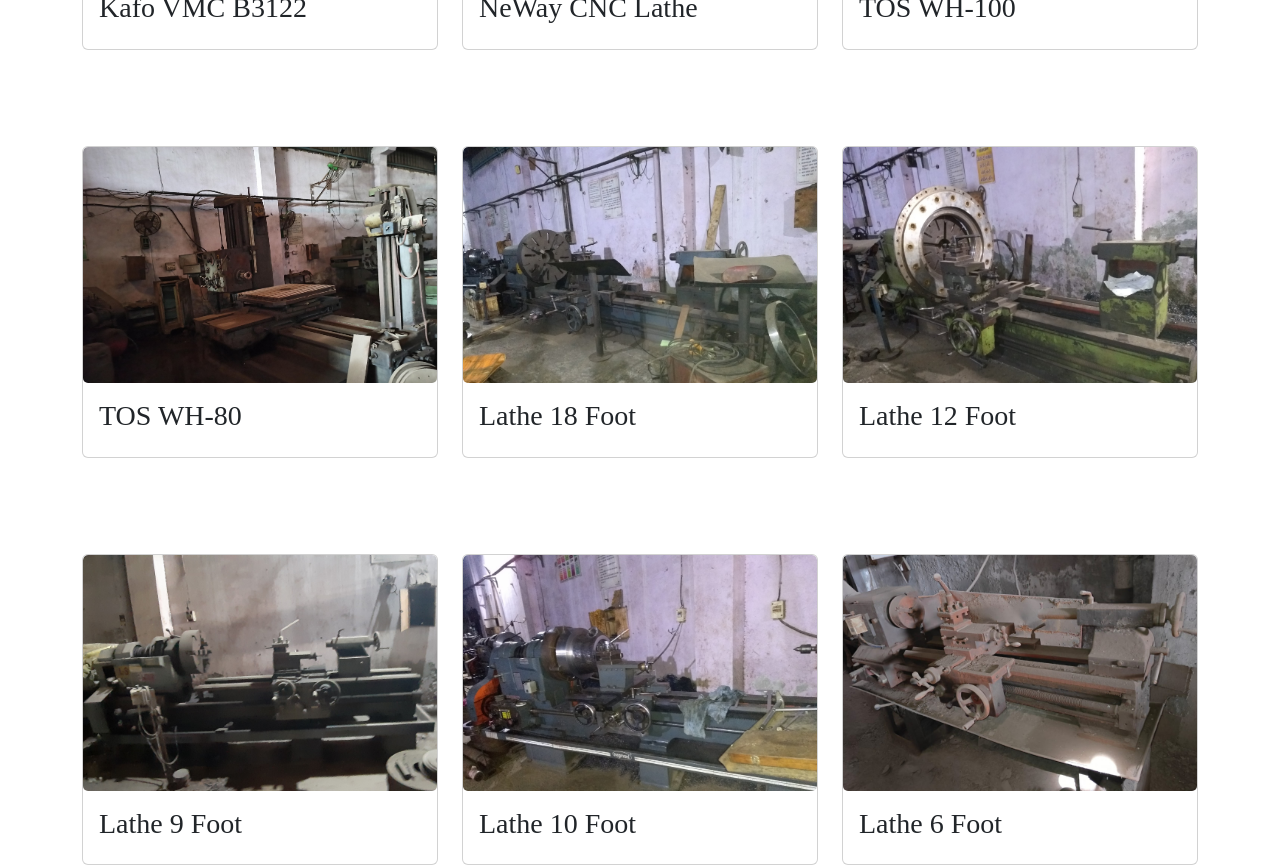
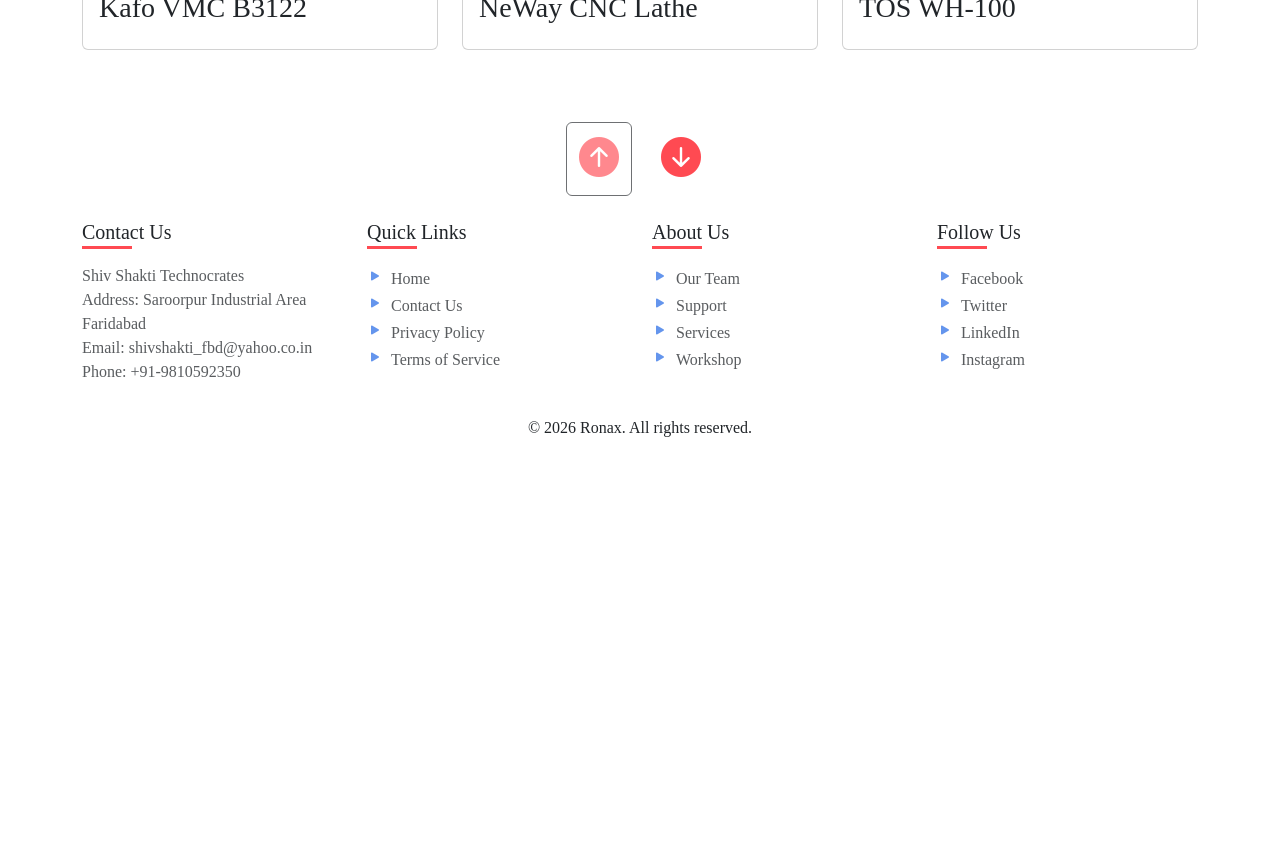
Before and after one commit to Ronax23/sst, a React (Vite) app: page /workshop in a window 1280 px wide. Shown: the part 1180-2047 px from the top of the page. After the commit the page ends 1636 px from the top, so only its background shows below. Built offline with nearby package versions, Linux system fonts and the light colour scheme; a web font is replaced by a local one.

Commit message:
added animation

```diff
--- a/package.json
+++ b/package.json
@@ -17,6 +17,7 @@
     "gsap": "^3.14.2",
     "lottie-react": "^2.4.1",
     "lottie-web": "^5.13.0",
+    "motion": "^12.29.2",
     "react": "^19.2.0",
     "react-dom": "^19.2.3",
     "react-fast-marquee": "^1.6.5",
--- a/src/Components/Workshop.jsx
+++ b/src/Components/Workshop.jsx
@@ -1,11 +1,10 @@
 import React ,{useState}from 'react'
-
-// Inside your Workshop component:
-// Trigger every time 'modal' state changes
+import { motion, AnimatePresence } from 'motion/react';
 
 function Workshop() {
   const [selectedMachine, setSelectedMachine] = useState(null)
   const [modal, setModal] = useState(false)
+  const [mover,setMover]=useState(3)
   const machines=[
     {
       name:"Kafo VMC",
@@ -85,7 +84,6 @@ function Workshop() {
   ]
   const selectedMachineHandler=(index)=>{
     setSelectedMachine(index)
-    console.log(selectedMachine)
     setModal(true)
   }
   const closeModal = () => {
@@ -93,6 +91,13 @@ function Workshop() {
     setSelectedMachine(null)
   }
 
+  const Movehandle=(step)=>{
+    setMover((prev) => {
+      if ((prev + step) < 3) return 3;
+      if ((prev + step) > machines.length) return machines.length;
+      return (prev + step);
+    });
+  }
 
   return (
     <>
@@ -121,11 +126,18 @@ function Workshop() {
 
       <section id="sec6">
         <div className="container">
-          <div className="row">
+          <motion.div
+      layout
+      className="row"
+      transition={{ duration: 0.5, ease: [0.4, 0, 0.2, 1] }}>
             <h2 className='text-center my-3'>Our Machines</h2>
-            {machines.map((machine, index) => (
-              <div className="col-lg-4 col-md-6 my-5" key={index} onClick={()=>selectedMachineHandler(machine)}>
-                <div className="card">
+            <AnimatePresence>
+            {machines.slice(0,mover).map((machine, index) => (
+              <motion.div initial={{ opacity: 0, scale: 0.8 }}
+            animate={{ opacity: 1, scale: 1 }}
+            exit={{ opacity: 0, scale: 0.8 }}
+            transition={{ duration: 0.3 }} className="col-lg-4 col-md-6 my-5" key={index} onClick={()=>selectedMachineHandler(machine)}>
+                <div className="card card-wrapper">
                   <div className="card-img">
                     <img src={machine.Image} alt={machine.name} />
                   </div>
@@ -133,15 +145,29 @@ function Workshop() {
                     <h3>{machine.Model}</h3>
                   </div>
                 </div>
-              </div>
+              </motion.div>
             ))}
-          </div>
+            </AnimatePresence>
+            <div className="d-flex text-center justify-content-center gap-3 my-4 w-100">
+              <button className='btn' disabled={mover <= 3} onClick={()=>Movehandle(-3)}><i class="bi bi-arrow-up-circle-fill"></i></button>
+            <button className='btn' disabled={mover >= machines.length} onClick={()=>Movehandle(3)}><i class="bi bi-arrow-down-circle-fill"></i></button>
+            </div>
+          </motion.div>
         </div>
       </section>
+    <AnimatePresence>
+    {modal && selectedMachine && (
+      <motion.div className="modal"
+      initial={{ opacity: 0 }}
+      animate={{ opacity: 1 }}
+      exit={{ opacity: 0 }}
+        tabindex="-1" onClick={closeModal}>
+      <div className="modal-dialog"
+      initial={{ y: -100, opacity: 0 }}
+        animate={{ y: 0, opacity: 1 }}
+        exit={{ y: -100, opacity: 0 }}
 
-    {modal && selectedMachine && (
-      <div className="modal"  tabindex="-1" onClick={closeModal}>
-      <div className="modal-dialog" onClick={(e) => e.stopPropagation()}>
+      onClick={(e) => e.stopPropagation()}>
         <div className="modal-content">
           <div className="modal-header">
             <h5 className="modal-title">Machine Details</h5>
@@ -162,7 +188,8 @@ function Workshop() {
           </div>
         </div>
       </div>
-    </div>)}
+    </motion.div>)}
+    </AnimatePresence>
     </>
   )
 }
--- a/src/assets/Reusable/ServiceTabs.jsx
+++ b/src/assets/Reusable/ServiceTabs.jsx
@@ -38,7 +38,7 @@ function ServiceTabs() {
                 <div className="list-group" id="list-tab" role="tablist">
                  {Object.entries(dynamicSelector).map(([key, item]) => (
           <button
-            onClick={() => setSelected(key)} // Just set the string
+            onClick={() => setSelected(key)}
             className={`list-group-item ${selected === key ? 'SelectionActive animate-content' : ''}`}
           >
             {key.replace(/_/g, ' ')}
@@ -53,7 +53,7 @@ function ServiceTabs() {
                    <div className="row">
                      <div
           className="col-lg-6 text-animate"
-          key={`text-${selected}`} // Forces animation restart
+          key={`text-${selected}`}
         >
           <h1 className="fw-bold text-primary">
             {selected.replace(/_/g, ' ')}
@@ -61,10 +61,10 @@ function ServiceTabs() {
           <p className="lead">{dynamicSelector[selected].p}</p>
         </div>
 
-        {/* IMAGE COLUMN */}
+
         <div
           className="col-lg-6 img-animate"
-          key={`img-${selected}`} // Forces animation restart
+          key={`img-${selected}`}
         >
           <LazyImage
             src={dynamicSelector[selected].img}
--- a/src/index.css
+++ b/src/index.css
@@ -443,7 +443,7 @@ margin-bottom: 20px;
 #counterSection
 {
   padding: 100px 0;
-  background-image:linear-gradient(rgba(0,0,0,0.3),rgba(0,0,0,0.9)), url("../public/Backgrounds/counter.jpg");
+  background-image:linear-gradient(rgba(0,0,0,0.3),rgba(0,0,0,0.9)), url("/Backgrounds/counter.jpg");
   background-size: cover;
   background-position: center;
   background-repeat: no-repeat;
@@ -475,3 +475,23 @@ margin-bottom: 20px;
 {
   padding: 50px 0 !important;
 }
+#sec6 i{
+  font-size: 40px;
+  color: #ff4a52;
+  margin-bottom: 20px;
+  transition-duration: .3s;
+}
+#sec6 i:hover{
+  color: #fa16f6;
+}
+
+
+/* Hover effect for an industrial feel */
+.card-wrapper {
+  transition: transform 0.3s ease, box-shadow 0.3s ease;
+}
+
+.card-wrapper:hover {
+  transform: translateY(-8px);
+  box-shadow: 0 12px 24px rgba(0,0,0,0.15);
+}
```
Also changed, not shown: 1 other file (tests, documents, lock files or other folders).
